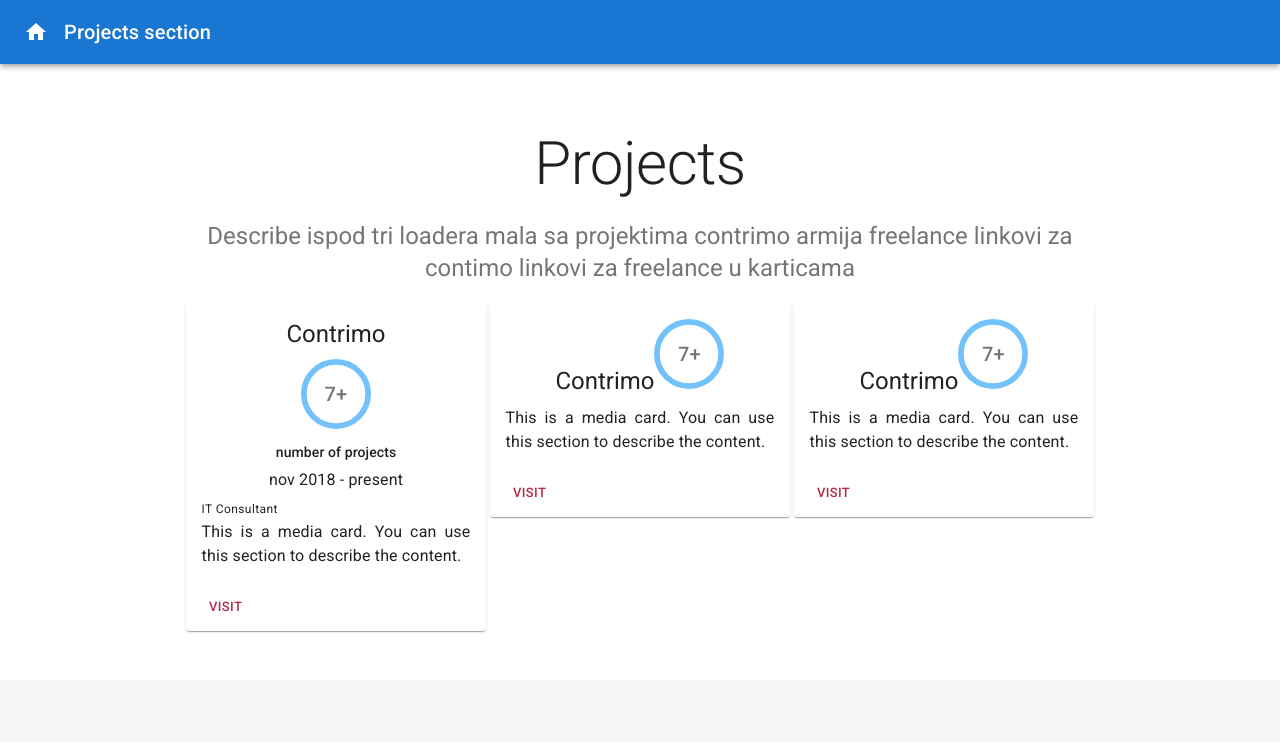
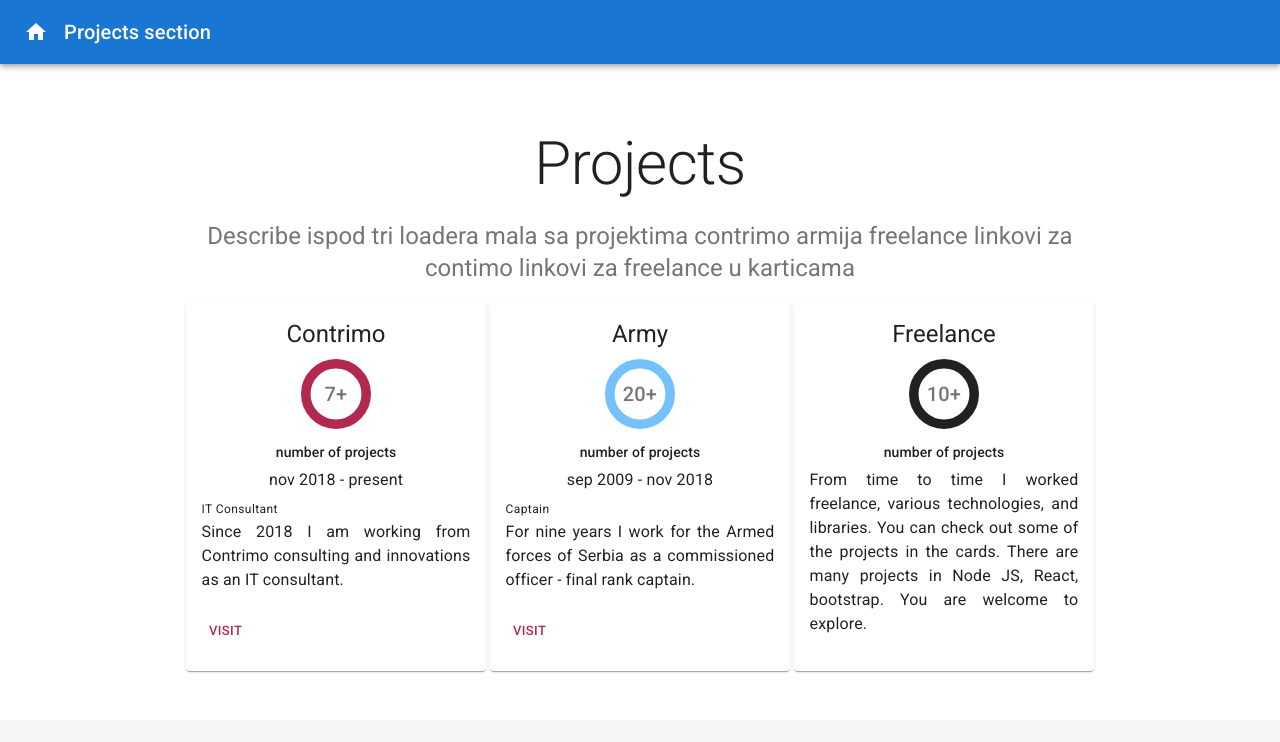
Before and after one commit to predragstosic1985/resume, a React (Create React App) app in the folder client/: page /projects in a window 1280 px wide. Shown: the top 742 px of the page. Built offline with nearby package versions, Linux system fonts and the light colour scheme; a web font is replaced by a local one.

Commit message:
Loaders to projects ui

```diff
--- a/client/src/Components/NavBar.jsx
+++ b/client/src/Components/NavBar.jsx
@@ -111,7 +111,7 @@ export default function PersistentDrawerRight() {
   };
 
   const logutUser = () => {
-    history.push("/");
+    history.push("/login");
   };
 
   const goToProjects = () => {
@@ -228,9 +228,9 @@ export default function PersistentDrawerRight() {
         </List>
         <Divider />
         <List>
-          <ListItem button>
+          <ListItem button onClick={logutUser}>
             <ListItemIcon>
-              <PowerSettingsNewIcon onClick={logutUser} />
+              <PowerSettingsNewIcon />
             </ListItemIcon>
             <ListItemText primary="Logout" />
           </ListItem>
--- a/client/src/Components/ProjectsLoaders.jsx
+++ b/client/src/Components/ProjectsLoaders.jsx
@@ -8,6 +8,7 @@ import Card from "@material-ui/core/Card";
 import CardActions from "@material-ui/core/CardActions";
 import CardContent from "@material-ui/core/CardContent";
 import Grid from "@material-ui/core/Grid";
+import Link from "@material-ui/core/Link";
 
 const useStyles = makeStyles((theme) => ({
   root: {
@@ -22,6 +23,7 @@ const useStyles = makeStyles((theme) => ({
   },
   card: {
     margin: "0.1rem",
+    height: "23rem",
   },
 }));
 
@@ -29,6 +31,8 @@ export default function CircularIndeterminate() {
   const classes = useStyles();
   const [progress, setProgress] = useState(0);
   const [projectNumber, setProjectNumber] = useState(0);
+  const [projectArmyNumber, setProjectArmyNumber] = useState(0);
+  const [projectNumberFreeLance, setProjectNumberFreeLance] = useState(0);
 
   useEffect(() => {
     const timer = setInterval(() => {
@@ -48,6 +52,30 @@ export default function CircularIndeterminate() {
         prevProgress === 7 ? 7 : prevProgress + 1
       );
     }, 800);
+
+    return () => {
+      clearInterval(timer);
+    };
+  }, []);
+
+  useEffect(() => {
+    const timer = setInterval(() => {
+      setProjectArmyNumber((prevProgress) =>
+        prevProgress === 20 ? 20 : prevProgress + 1
+      );
+    }, 200);
+
+    return () => {
+      clearInterval(timer);
+    };
+  }, []);
+
+  useEffect(() => {
+    const timer = setInterval(() => {
+      setProjectNumberFreeLance((prevProgress) =>
+        prevProgress === 10 ? 10 : prevProgress + 1
+      );
+    }, 400);
 
     return () => {
       clearInterval(timer);
@@ -74,7 +102,7 @@ export default function CircularIndeterminate() {
           justifyContent="center"
         >
           <Typography variant="h6" component="div" color="textSecondary">
-            {projectNumber}+
+            {props.numberOfProjects}+
           </Typography>
         </Box>
       </Box>
@@ -90,7 +118,12 @@ export default function CircularIndeterminate() {
               Contrimo
             </Typography>
             <Typography gutterBottom align="center">
-              <CircularProgressWithLabel value={progress} />
+              <CircularProgressWithLabel
+                color="primary"
+                thickness={6}
+                value={progress}
+                numberOfProjects={projectNumber}
+              />
             </Typography>
 
             <Typography
@@ -113,13 +146,15 @@ export default function CircularIndeterminate() {
               IT Consultant
             </Typography>
             <Typography align="justify">
-              This is a media card. You can use this section to describe the
-              content.
+              Since 2018 I am working from Contrimo consulting and innovations
+              as an IT consultant.
             </Typography>
           </CardContent>
           <CardActions>
             <Button size="small" color="primary">
-              visit
+              <Link href="https://www.contrimo.com/en/" target="_blank">
+                visit
+              </Link>
             </Button>
           </CardActions>
         </Card>
@@ -128,17 +163,45 @@ export default function CircularIndeterminate() {
         <Card className={classes.card}>
           <CardContent className={classes.cardContent}>
             <Typography gutterBottom variant="h5" component="h2" align="center">
-              Contrimo
-              <CircularProgressWithLabel value={progress} />
+              Army
+            </Typography>
+            <Typography gutterBottom align="center">
+              <CircularProgressWithLabel
+                thickness={6}
+                value={progress}
+                numberOfProjects={projectArmyNumber}
+              />
+            </Typography>
+
+            <Typography
+              gutterBottom
+              variant="h5"
+              variant="subtitle2"
+              align="center"
+            >
+              number of projects
+            </Typography>
+            <Typography
+              gutterBottom
+              variant="h5"
+              variant="body1"
+              align="center"
+            >
+              sep 2009 - nov 2018
+            </Typography>
+            <Typography variant="caption" align="center" gutterBottom>
+              Captain
             </Typography>
             <Typography align="justify">
-              This is a media card. You can use this section to describe the
-              content.
+              For nine years I work for the Armed forces of Serbia as a
+              commissioned officer - final rank captain.
             </Typography>
           </CardContent>
           <CardActions>
             <Button size="small" color="primary">
-              visit
+              <Link href="http://www.vs.rs/" target="_blank">
+                visit
+              </Link>
             </Button>
           </CardActions>
         </Card>
@@ -147,19 +210,32 @@ export default function CircularIndeterminate() {
         <Card className={classes.card}>
           <CardContent className={classes.cardContent}>
             <Typography gutterBottom variant="h5" component="h2" align="center">
-              Contrimo
-              <CircularProgressWithLabel value={progress} />
+              Freelance
+            </Typography>
+            <Typography gutterBottom align="center">
+              <CircularProgressWithLabel
+                color="inherit"
+                thickness={6}
+                value={progress}
+                numberOfProjects={projectNumberFreeLance}
+              />
+            </Typography>
+
+            <Typography
+              gutterBottom
+              variant="h5"
+              variant="subtitle2"
+              align="center"
+            >
+              number of projects
             </Typography>
             <Typography align="justify">
-              This is a media card. You can use this section to describe the
-              content.
+              From time to time I worked freelance, various technologies, and
+              libraries. You can check out some of the projects in the cards.
+              There are many projects in Node JS, React, bootstrap. You are
+              welcome to explore.
             </Typography>
           </CardContent>
-          <CardActions>
-            <Button size="small" color="primary">
-              visit
-            </Button>
-          </CardActions>
         </Card>
       </Grid>
     </div>
```
